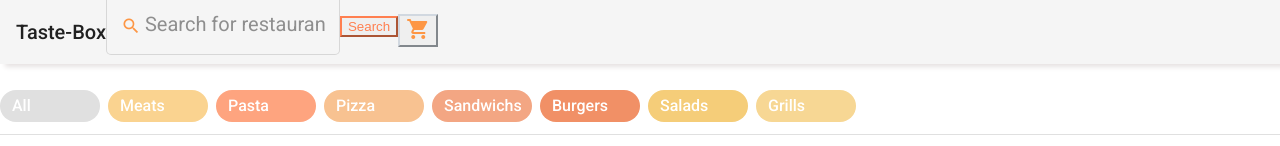
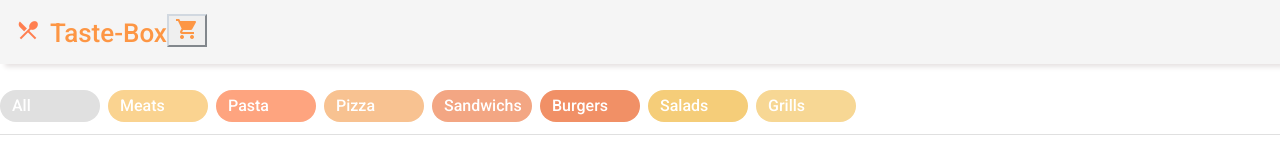
Before and after one commit to yosraf/Taste-Box, an Angular app: page / in a window 1280 px wide. Shown: the top 146 px of the page. Built offline with nearby package versions, Linux system fonts and the light colour scheme.

Commit message:
adding service and adding interaction between home and header

```diff
--- a/src/app/Components/header/header.component.html
+++ b/src/app/Components/header/header.component.html
@@ -1,18 +1,13 @@
 <div class="container-full-width ">
     <mat-toolbar class="d-flex justify-content-between">
-        <span>Taste-Box</span>
+        <div class="logo ">
+            <mat-icon>restaurant_menu</mat-icon>
+            <span>Taste-Box</span>
+        </div>
+
         <div>
-            <form (submit)="onSubmit()" [formGroup]="searchForm">
-                <mat-form-field appearance="outline">
-                    <mat-icon matPrefix class="search-icon">search</mat-icon>
-                    <input type="text" matInput placeholder="Search for restaurants">
-                </mat-form-field>
-                <button type="submit" class="btn search-btn" mat-raised-button>Search</button>
-
-            </form>
-        </div>
-        <div>
-            <button mat-icon-button class="btn btn-cart"  mat-raised-button>
+            <button mat-icon-button class="btn btn-cart" mat-raised-button>
+                <span *ngIf="selectedItems >0">{{selectedItems}}</span>
                 <mat-icon>shopping_cart</mat-icon>
             </button>
         </div>
--- a/src/app/Components/header/header.component.scss
+++ b/src/app/Components/header/header.component.scss
@@ -5,19 +5,16 @@
       box-shadow: 5px 3px 5px #e6e2e2;
 
 }
-.search-btn{
-    border-color: $orange;
-    color: $orange;
-    z-index: 10;
-}
-.search-btn:hover{
-    background-color: $orange;
-    color: wheat;
-    z-index: 10;
-}
-.search-icon{
-    font-size: 20px;
-    color:$faded-orange;
+.logo{
+    font-size: 30px;
+
+    mat-icon{
+        color:$orange;
+    }
+    span{
+        margin-left: 10px;
+        color:$faded-orange;
+    }
 }
 .btn-cart{
     border-color: $grey;
@@ -25,12 +22,9 @@
     z-index: 10;
 }
 .btn-cart :hover{
-    border-color: $orange;
     color: $orange;
     z-index: 10;
 }
-mat-form-field-appearance-outline mat-form-field-infix{
-    padding: 0 !important;
-    width: 20% !important;
-
+span{
+    font-size: 26px;
 }
--- a/src/app/Components/header/header.component.ts
+++ b/src/app/Components/header/header.component.ts
@@ -1,5 +1,6 @@
 import { Component, OnInit } from '@angular/core';
 import { FormGroup, FormBuilder, FormControl } from '@angular/forms';
+import { FoodService } from 'src/app/Services/food.service';
 
 @Component({
   selector: 'app-header',
@@ -9,14 +10,15 @@ import { FormGroup, FormBuilder, FormControl } from '@angular/forms';
 export class HeaderComponent implements OnInit {
 
   searchForm : FormGroup;
-  constructor(private fb: FormBuilder) {
+  selectedItems = 0;
+  constructor(private fb: FormBuilder, private service:FoodService) {
     this.searchForm= this.fb.group({
       search: new FormControl('')
-    })
+    });
    }
 
   ngOnInit(): void {
-
+    this.service.items.subscribe(item => this.selectedItems=item)
   }
   onSubmit(){
 
--- a/src/app/Components/home/home.component.html
+++ b/src/app/Components/home/home.component.html
@@ -10,8 +10,8 @@
     </div>
     <mat-divider></mat-divider>
 
-    <div class="d-flex align-content-start  flex-wrap">
-        <mat-card class="ml-auto" *ngFor="let food of foodList">
+    <div class="d-flex align-content-start  flex-wrap" *ngIf="foodList.length >0 else empty;">
+        <mat-card class="ml-auto" *ngFor="let food of foodList; let i = index">
             <mat-card-header>
                 <div mat-card-avatar class="card">
                 </div>
@@ -23,12 +23,18 @@
                 <button class="btn favorite" mat-button>
                     <mat-icon>favorite_border</mat-icon>
                 </button>
-                <button class="btn add" mat-button>
+                <button class="btn add" *ngIf="food.state == false" mat-button (click)="addToCart(food.name)">
                     <mat-icon>add_shopping_cart</mat-icon>
+                </button>
+                <button class="btn remove" *ngIf="food.state == true" mat-button (click)="removeFromCart(food.name)">
+                    <mat-icon>remove_shopping_cart</mat-icon>
                 </button>
             </mat-card-actions>
         </mat-card>
+
     </div>
-
+    <ng-template #empty>
+        <span>Empty food list</span>
+    </ng-template>
 </div>
 <app-footer></app-footer>
--- a/src/app/Components/home/home.component.scss
+++ b/src/app/Components/home/home.component.scss
@@ -64,3 +64,11 @@ img{
     color: $blue;
     font-size: 16px;
 }
+.remove{
+    font-size: 16px;
+    color: $grey;
+}
+span{
+    font-size: 24px;
+    color: $grey;
+}
--- a/src/app/Components/home/home.component.ts
+++ b/src/app/Components/home/home.component.ts
@@ -1,4 +1,5 @@
 import { Component, OnInit } from '@angular/core';
+import { FoodService } from 'src/app/Services/food.service';
 
 @Component({
   selector: 'app-home',
@@ -18,8 +19,9 @@ export class HomeComponent implements OnInit {
     "Grills"
   ];
   foodList = []
+  selectedItems =0;
 
-  constructor() { }
+  constructor(private service: FoodService) { }
   filter(categorie: string) {
     if (categorie === "All") {
       this.initFoodList();
@@ -36,48 +38,63 @@ export class HomeComponent implements OnInit {
         "categorie": "Pizza",
         "restaurent": "Pizza hot",
         "name": "Neapolitan Pizza",
-        "price": "",
-        "image": "https://cdnimg.webstaurantstore.com/uploads/buying_guide/2014/11/pizzatypes-margherita-.jpg"
+        "image": "https://cdnimg.webstaurantstore.com/uploads/buying_guide/2014/11/pizzatypes-margherita-.jpg",
+        "state": false
       },
       {
         "categorie": "Pizza",
         "restaurent": "Pizza hot",
         "name": "Chicago Pizza",
-        "price": "",
-        "image": "https://cdnimg.webstaurantstore.com/uploads/buying_guide/2014/11/pizzatypes-deepdish.jpg"
+        "image": "https://cdnimg.webstaurantstore.com/uploads/buying_guide/2014/11/pizzatypes-deepdish.jpg",
+        "state": false
+
       },
       {
         "categorie": "Pizza",
         "restaurent": "Pizza hot",
         "name": "California Pizza",
-        "price": "",
-        "image": "https://cdnimg.webstaurantstore.com/uploads/buying_guide/2014/11/pizzatypes-gourmet.jpg"
+        "image": "https://cdnimg.webstaurantstore.com/uploads/buying_guide/2014/11/pizzatypes-gourmet.jpg",
+        "state": false
+
       },
       {
         "categorie": "Salads",
         "restaurent": "Salad",
         "name": "Caesar Salad",
         "price": "",
-        "image": "https://theurbantandoor.com/wp-content/uploads/2019/11/caesar-salad.jpg"
+        "image": "https://theurbantandoor.com/wp-content/uploads/2019/11/caesar-salad.jpg",
+        "state": false
       },
       {
         "categorie": "Salads",
         "restaurent": "Salad",
         "name": "Nicoise Salad",
-        "price": "",
-        "image": "https://theurbantandoor.com/wp-content/uploads/2019/11/nicoise-salad.jpg"
+        "image": "https://theurbantandoor.com/wp-content/uploads/2019/11/nicoise-salad.jpg",
+        "state": false
       },
       {
         "categorie": "Salads",
         "restaurent": "Salad",
         "name": "BBQ Potato Salad",
-        "price": "",
-        "image": "https://theurbantandoor.com/wp-content/uploads/2019/11/bbq-potato-salad.jpg"
+        "image": "https://theurbantandoor.com/wp-content/uploads/2019/11/bbq-potato-salad.jpg",
+        "state": false
       }
     ]
   }
   ngOnInit(): void {
     this.initFoodList()
   }
+  addToCart(name: string){
+    this.selectedItems ++;
+    this.service.addToCart(this.selectedItems);
+  this.foodList.find(food=> food.name === name).state = true;
+
+  }
+  removeFromCart(name: string){
+    this.selectedItems --;
+    this.service.addToCart(this.selectedItems);
+  this.foodList.find(food=> food.name === name).state = false;
+
+  }
 
 }
--- /dev/null
+++ b/src/app/Services/food.service.ts
@@ -0,0 +1,16 @@
+import { Injectable } from '@angular/core';
+import { BehaviorSubject } from 'rxjs';
+
+@Injectable({
+  providedIn: 'root'
+})
+export class FoodService {
+
+  public items = new BehaviorSubject<number>(0);
+  constructor() {
+
+   }
+   public addToCart(item:number){
+     this.items.next(item);
+   }
+}
```
